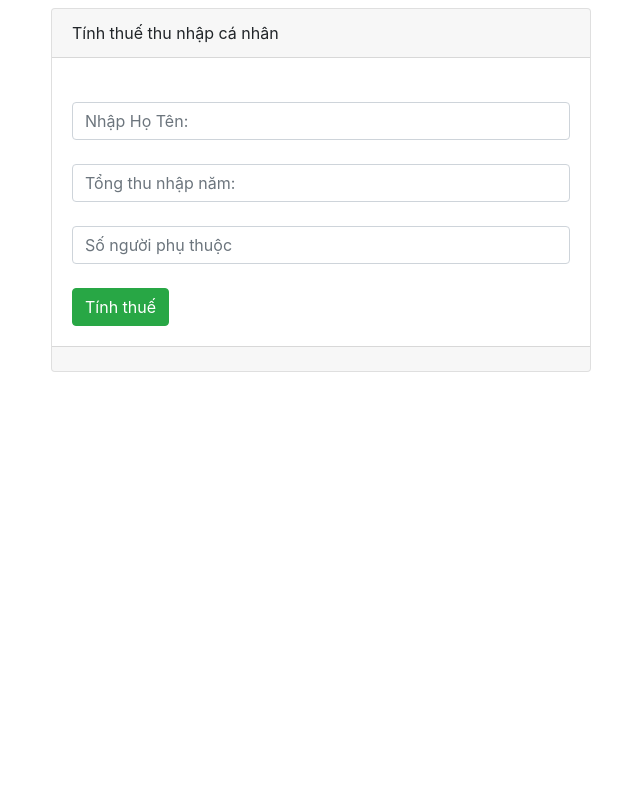
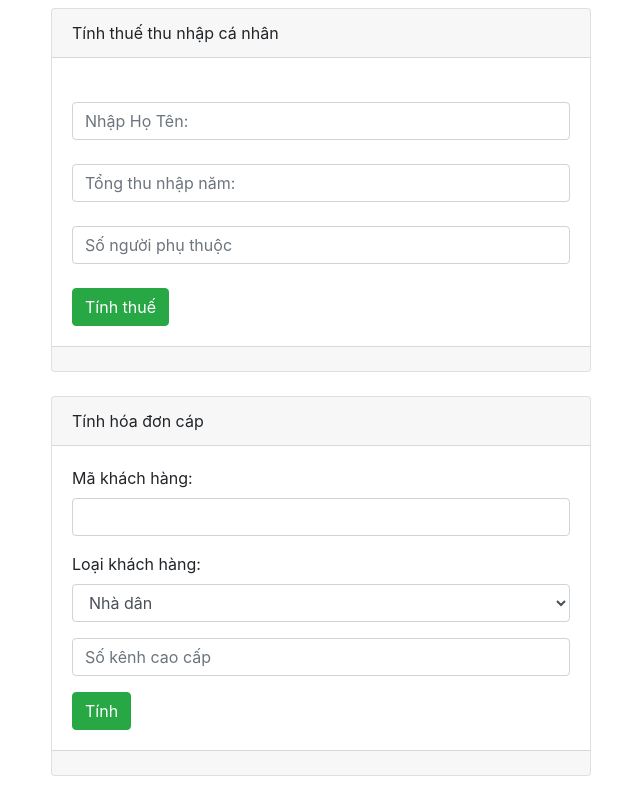
Before and after one commit to Kiimm0610/B15-Javascript, a plain HTML site: page index.html in a window 1280 px wide. Shown: the part 916-1716 px from the top of the page, without its empty margins (34-674 px from the left). Before the commit the page ends 1312 px from the top, so only its background shows below. Drawn offline with nearby package versions, Linux system fonts and the light colour scheme.

Commit message:
Push BT4

```diff
--- a/index.html
+++ b/index.html
@@ -162,16 +162,74 @@
                                     aria-describedby="helpId"
                                 />
                             </div>
-                            <button
-                                onclick="btnTax()"
-                                class="btn btn-success"
-                            >
+                            <button onclick="btnTax()" class="btn btn-success">
                                 Tính thuế
                             </button>
                         </div>
                         <div
                             id="showIncomeTax"
                             class="card-footer text-muted"
+                        ></div>
+                    </div>
+                    <!-- 4 -->
+                    <div class="card my-4">
+                        <div class="card-header">Tính hóa đơn cáp</div>
+                        <div class="card-body">
+                            <div class="form-group">
+                                <label for="customer-code"
+                                    >Mã khách hàng:</label
+                                >
+                                <input
+                                    type="text"
+                                    class="form-control"
+                                    id="customer-code"
+                                    onchange="calculateBill()"
+                                />
+                            </div>
+                            <div class="form-group">
+                                <label for="customer-type"
+                                    >Loại khách hàng:</label
+                                >
+                                <select
+                                    class="form-control"
+                                    id="customer-type"
+                                    onchange="toggleConnectionInput(); calculateBill()"
+                                >
+                                    <option value="nhaDan">Nhà dân</option>
+                                    <option value="doanhNghiep">
+                                        Doanh nghiệp
+                                    </option>
+                                </select>
+                            </div>
+                            <div class="form-group">
+                                <input
+                                    type="number"
+                                    class="form-control"
+                                    id="connection"
+                                    onchange="calculateBill()"
+                                    style="display: none"
+                                    placeholder="Số kết nối"
+                                />
+                            </div>
+                            <div class="form-group">
+                                <input
+                                    type="number"
+                                    class="form-control"
+                                    id="channel"
+                                    onchange="calculateBill()"
+                                    placeholder="Số kênh cao cấp"
+                                />
+                            </div>
+                            <button
+                                class="btn btn-success"
+                                onclick="tinhHoaDonCap()"
+                            >
+                                Tính
+                            </button>
+                        </div>
+                        <div
+                            class="card-footer text-muted"
+                            id="total-bill"
                         ></div>
                     </div>
                 </div>
--- a/main.js
+++ b/main.js
@@ -259,3 +259,59 @@ function btnTax() {
 
     getTax("showIncomeTax").innerHTML = showTax;
 }
+
+function tinhHoaDonCap() {
+    var customerCode = document.getElementById("customer-code").value;
+    var customerType = document.getElementById("customer-type").value;
+    var connection = parseInt(document.getElementById("connection").value);
+    var channel = parseInt(document.getElementById("channel").value);
+    var totalBill = document.getElementById("total-bill");
+
+    if (customerType === "nhaDan") {
+        var bill = 4.5 + 20.5 + 7.5 * channel;
+        totalBill.innerHTML =
+            "Mã khách hàng: " +
+            customerCode +
+            "<br>" +
+            "Tổng hóa đơn: " +
+            "$" +
+            bill;
+    } else if (customerType === "doanhNghiep") {
+        if (isNaN(connection)) {
+            totalBill.innerHTML = "Vui lòng nhập số kết nối";
+        } else {
+            var bill = 15 + 75 + (connection - 10) * 5 + 50 * channel;
+            totalBill.innerHTML =
+                "Mã khách hàng: " +
+                customerCode +
+                "<br>" +
+                "Tổng hóa đơn: " +
+                "$" +
+                bill;
+        }
+    }
+}
+
+function toggleConnectionInput() {
+    var customerType = document.getElementById("customer-type").value;
+    var connectionInput = document.getElementById("connection");
+
+    if (customerType === "doanhNghiep") {
+        connectionInput.style.display = "block";
+    } else {
+        connectionInput.style.display = "none";
+        connectionInput.value = "";
+    }
+}
+
+function calculateBill() {
+    var channel = parseInt(document.getElementById("channel").value);
+
+    if (isNaN(channel)) {
+        document.getElementById("total-bill").innerHTML =
+            "Vui lòng nhập số kênh cao cấp";
+        return;
+    }
+
+    tinhHoaDonCap();
+}
```
